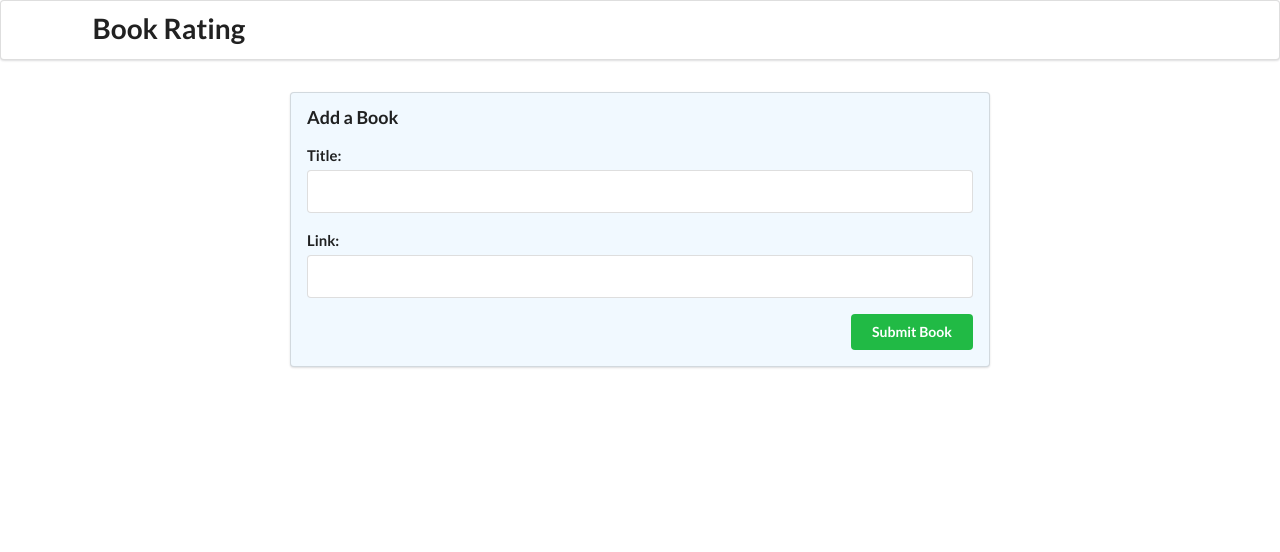
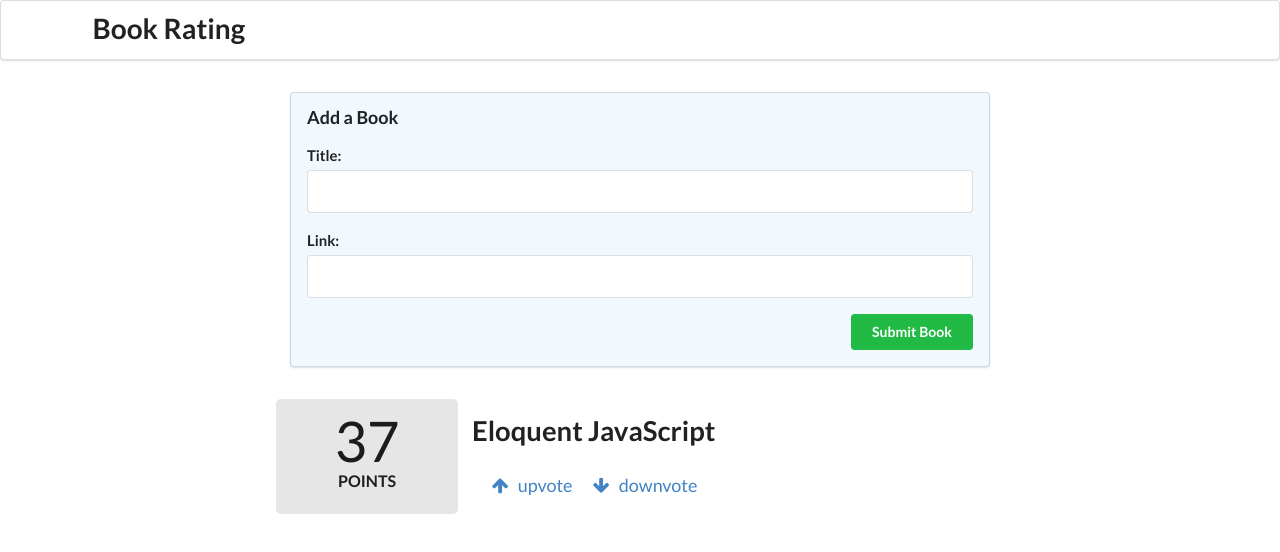
Before and after one commit to sunil10790/book-rating, an Angular app: page / in a window 1280 px wide. Shown: the top 552 px of the page. Built offline with nearby package versions, Linux system fonts and the light colour scheme.

Commit message:
Add single book

```diff
--- a/src/app/app.component.html
+++ b/src/app/app.component.html
@@ -13,3 +13,5 @@
 
   <button (click)="addBook(title, link)" class="ui positive right floated button" type="submit">Submit Book</button>
 </form>
+
+  <app-book></app-book>
--- a/src/app/book/book.component.html
+++ b/src/app/book/book.component.html
@@ -1,3 +1,26 @@
-<p>
-  book works!
-</p>
+<div class="four wide column center aligned votes">
+  <div class="ui statistic">
+    <div class="value"> {{ votes }} </div>
+    <div class="label">Points</div>
+  </div>
+</div>
+
+<div class="twelve wide column">
+  <a class="ui large header" href="{{ link }}">
+    {{ title }}
+  </a>
+  <ul class="ui big horizontal list voters">
+    <li class="item">
+      <a href (click)="voteUp()">
+        <i class="arrow up icon"></i>
+        upvote
+      </a>
+    </li>
+    <li class="item">
+      <a href (click)="voteDown()">
+        <i class="arrow down icon"></i>
+        downvote
+      </a>
+    </li>
+  </ul>
+</div>
--- a/src/app/book/book.component.ts
+++ b/src/app/book/book.component.ts
@@ -3,11 +3,31 @@
 @Component({
   selector: 'app-book',
   templateUrl: './book.component.html',
-  styleUrls: ['./book.component.css']
+  styleUrls: ['./book.component.css'],
+  host: {
+    class: 'row ui grid posts'
+  }
 })
 export class BookComponent implements OnInit {
+  votes: number;
+  title: string;
+  link: string;
 
-  constructor() { }
+  constructor() {
+    this.title = 'Eloquent JavaScript';
+    this.link = 'http://eloquentjavascript.net/';
+    this.votes = 37;
+  }
+
+  voteUp(): boolean{
+    this.votes  += 1;
+    return false;
+  }
+
+  voteDown(): boolean{
+    this.votes  -= 1;
+    return false;
+  }
 
   ngOnInit() {
   }
```
